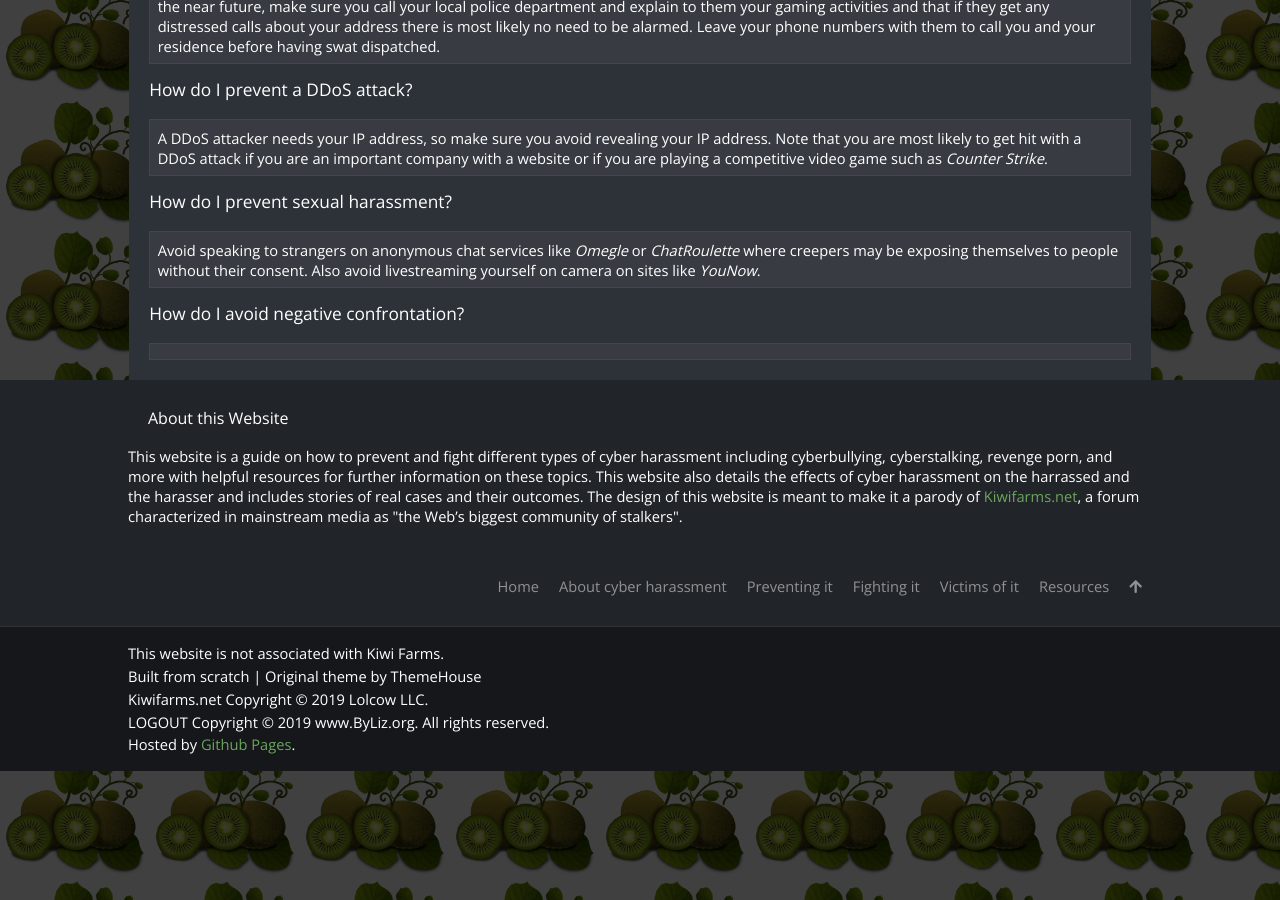
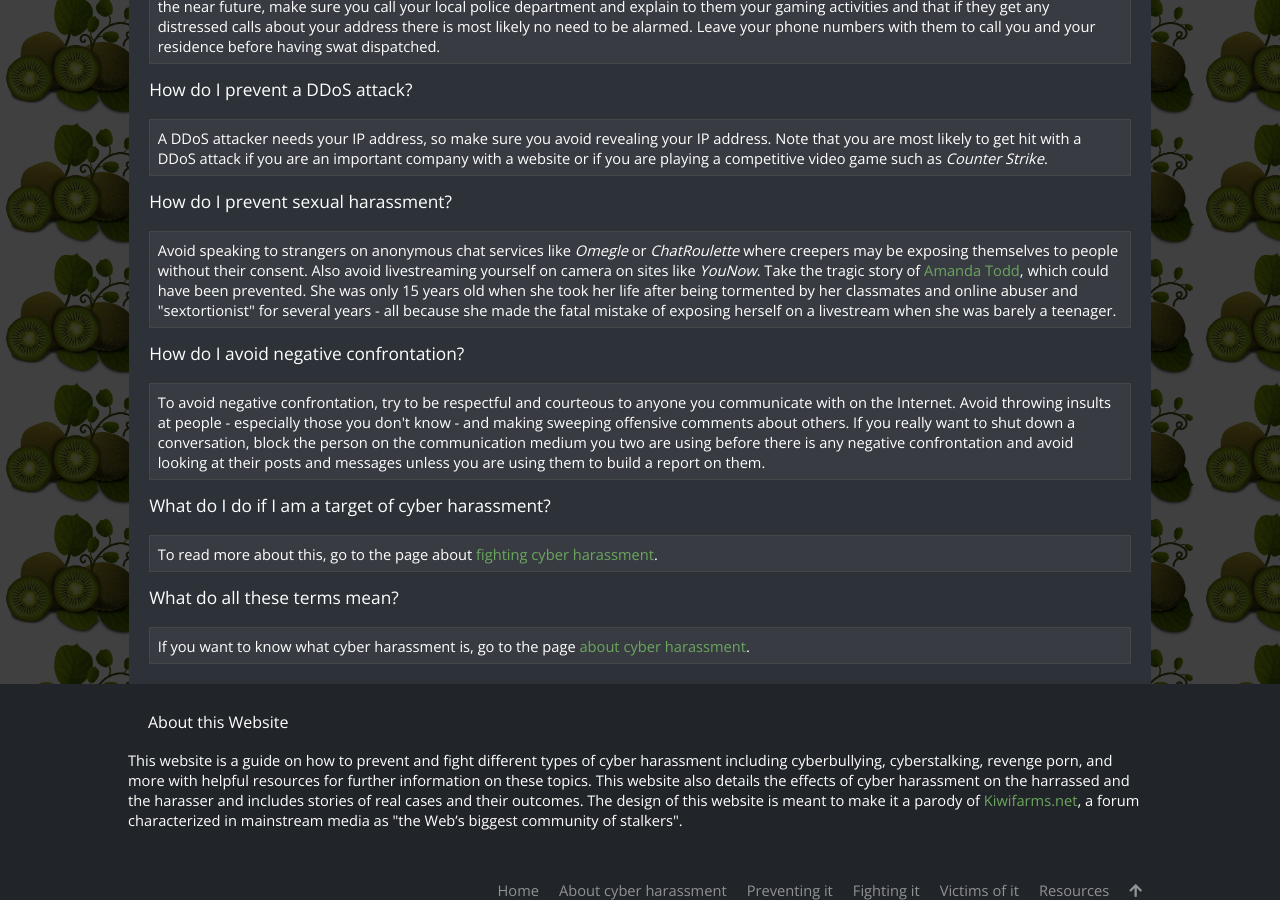
Before and after one commit to byliz/help, a Jekyll site: the page built from prevention/index.html, in a window 1280 px wide and 900 px high, scrolled down 967 px. Built offline with Jekyll 4.4.1, drawn with Linux system fonts in a browser that asks for light colours; nearby versions of some CDN libraries; some web fonts are replaced.

Commit message:
Add files via upload

```diff
--- a/index.html
+++ b/index.html
@@ -26,7 +26,7 @@
         </a>
     </div>
     <span class="excerpt home">Learn what to do to prevent cyber harassment from happening to you or someone you know or reduce the harm done by it.</span>
-    <span class="excerpt numbers">15+<br>Methods</span>
+    <span class="excerpt numbers">7+<br>Methods</span>
 </div>
 <div class="post main">
 	<i class="fas fa-fire-extinguisher"></i>
@@ -36,7 +36,7 @@
         </a>
     </div>
     <span class="excerpt home">Learn what to do if you are or someone you know becomes a victim of cyber harassment.</span>
-    <span class="excerpt numbers">15+<br>Solutions</span>
+    <span class="excerpt numbers">6+<br>Solutions</span>
 </div>
 <div class="post main">
 	<i class="fas fa-heart-broken"></i>
--- a/prevention/index.html
+++ b/prevention/index.html
@@ -27,8 +27,16 @@
 
 <h2>How do I prevent sexual harassment?</h2>
 
-<p>Avoid speaking to strangers on anonymous chat services like <em>Omegle</em> or <em>ChatRoulette</em> where creepers may be exposing themselves to people without their consent. Also avoid livestreaming yourself on camera on sites like <em>YouNow</em>.</p>
+<p>Avoid speaking to strangers on anonymous chat services like <em>Omegle</em> or <em>ChatRoulette</em> where creepers may be exposing themselves to people without their consent. Also avoid livestreaming yourself on camera on sites like <em>YouNow</em>. Take the tragic story of <a href="https://www.cbc.ca/news/canada/amanda-todd-suicide-rcmp-repeatedly-told-of-blackmailer-s-attempts-1.2427097" target="_blank">Amanda Todd</a>, which could have been prevented. She was only 15 years old when she took her life after being tormented by her classmates and online abuser and "sextortionist" for several years - all because she made the fatal mistake of exposing herself on a livestream when she was barely a teenager.</p>
 
 <h2>How do I avoid negative confrontation?</h2>
 
-<p></p>
+<p>To avoid negative confrontation, try to be respectful and courteous to anyone you communicate with on the Internet. Avoid throwing insults at people - especially those you don't know - and making sweeping offensive comments about others. If you really want to shut down a conversation, block the person on the communication medium you two are using before there is any negative confrontation and avoid looking at their posts and messages unless you are using them to build a report on them.</p>
+
+<h2>What do I do if I am a target of cyber harassment?</h2>
+
+<p>To read more about this, go to the page about <a href="/fighting">fighting cyber harassment</a>.</p>
+
+<h2>What do all these terms mean?</h2>
+
+<p>If you want to know what cyber harassment is, go to the page <a href="/about">about cyber harassment</a>.</p>
--- a/resources/index.html
+++ b/resources/index.html
@@ -84,6 +84,9 @@
 
 <ul>
 	<li>
+		Amanda Todd suicide: RCMP repeatedly told of blackmailer's attempts. (2013, November 15). <em>CBC News</em>. Retrieved from <a href="https://www.cbc.ca/news/canada/amanda-todd-suicide-rcmp-repeatedly-told-of-blackmailer-s-attempts-1.2427097" target="_blank">https://www.cbc.ca/news/canada/amanda-todd-suicide-rcmp-repeatedly-told-of-blackmailer-s-attempts-1.2427097</a>
+	</li>
+	<li>
 		Clark, D. (2015, January 15). How to protect your online reputation. <em>Forbes.</em> Retrieved from <a href="https://www.forbes.com/sites/dorieclark/2015/01/15/how-to-protect-your-online-reputation" target="_blank">https://www.forbes.com/sites/dorieclark/2015/01/15/how-to-protect-your-online-reputation</a>
 	</li>
 	<li>
```
